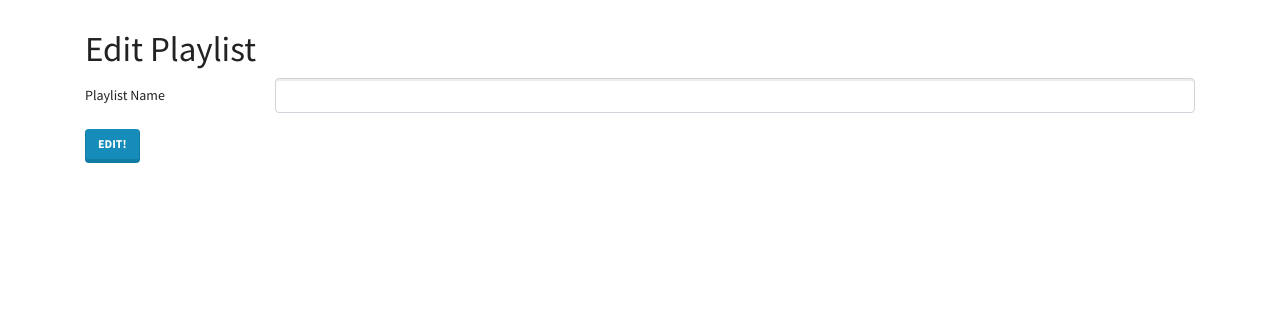
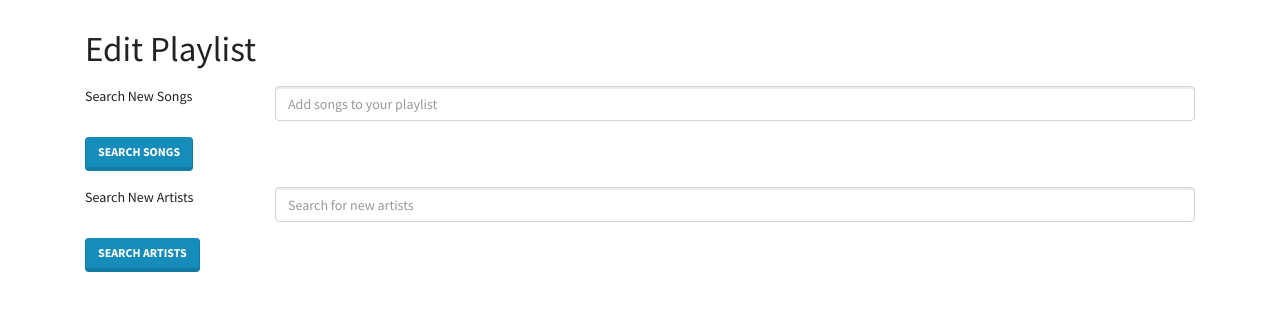
Before and after one commit to joseterrera/capstone-proect-version-2, a Flask app: template templates/playlist/edit.html in a window 1280 px wide. Shown: the part 57-368 px from the top of the page. Run offline with Flask 2, Linux system fonts and the light colour scheme; the template is opened without the code that fills it: values that come from a table or form of the project are taken from there, others are empty; some libraries are stand-ins or nearby versions.

Commit message:
working on form edit

```diff
--- a/app.py
+++ b/app.py
@@ -5,6 +5,7 @@ from flask_debugtoolbar import DebugToolbarExtension
 from models import db, connect_db, Playlist, Song, PlaylistSong, User
 from forms import NewSongForPlaylistForm, SongForm, PlaylistForm, RegisterForm, LoginForm, DeleteForm
 from spotify import spotify
+import requests
 import json
 from api import CLIENT_ID, CLIENT_SECRET
 
@@ -270,15 +271,34 @@ def update_playlist(playlist_id):
         raise Unauthorized()
 
     form = PlaylistForm(obj=playlist)
+    set_spotify_token(session)
+    # test = my_spotify_client.search('all you need is love','track')
+    if request.method == 'POST':
+        req = request.form
+        print('**************************')
+        print('**************************')
+        print('**************************')
 
-    if form.validate_on_submit():
-        playlist.name = form.name.data
+        print('req',req)
+    track = request.form
+    # res = my_spotify_client.get_track('68BTFws92cRztMS1oQ7Ewj')
+    res = my_spotify_client.get_track(track)
 
-        db.session.commit()
+    dataj = json.dumps(res)
+    # data = res.json()
+    # print('***************data**************')
+    # print('***************data**************')
+    # print('***************data******
 
-        return redirect(f"/users/profile/{session['user_id']}")
 
-    return render_template("/playlist/edit.html", form=form, playlist=playlist)
+    # if form.validate_on_submit():
+    #     playlist.name = form.name.data
+
+    #     db.session.commit()
+
+    #     return redirect(f"/users/profile/{session['user_id']}")
+
+    return render_template("/playlist/edit.html", form=form, playlist=playlist, dataj=dataj)
 
 
 @app.route("/playlists/<int:playlist_id>/delete", methods=["POST"])
--- a/forms.py
+++ b/forms.py
@@ -25,6 +25,10 @@ class PlaylistForm(FlaskForm):
     name = StringField("Playlist Name", validators=[InputRequired()])
     # description = StringField('Playlist Description', validators=[InputRequired()])
 
+# class EditPlaylist(FlaskForm):
+#     name = StringField('Edit Playlist Name')
+#     searchSongs = StringField('Search New Songs')
+#     searchArtists = StringField('Search New Artists')
 
 class DeleteForm(FlaskForm):
     """Delete form -- this form is intentionally blank."""
@@ -37,6 +41,7 @@ class SongForm(FlaskForm):
     artist = StringField("Artist Name", validators=[InputRequired()] )
 
 
+
 # DO NOT MODIFY THIS FORM - EVERYTHING YOU NEED IS HERE
 class NewSongForPlaylistForm(FlaskForm):
     """Form for adding a song to playlist."""
--- a/templates/base.html
+++ b/templates/base.html
@@ -23,7 +23,7 @@
 
       {% if 'user_id' in session %}
       <!-- <li class="nav-item"><a class="nav-link" href="/playlists">Playlists</a></li> -->
-      <li class="nav-item"><a class="nav-link" href="/songs">Songs</a></li>
+      <!-- <li class="nav-item"><a class="nav-link" href="/songs">Songs</a></li> -->
 
       <!-- <li class="nav-item"><a class="nav-link" href="/profile">Profile</a></li> -->
       <li class="nav-item ml-auto"><a class="nav-link " href="/logout">Logout</a></li>
--- a/templates/playlist/edit.html
+++ b/templates/playlist/edit.html
@@ -6,7 +6,7 @@
 
 <h1>Edit Playlist</h1>
 
-<form method="POST" action="/playlists/{{ playlist.id }}/update">
+<!-- <form method="POST" action="/playlists/{{ playlist.id }}/update">
 
   {{form.hidden_tag()}}
 
@@ -31,7 +31,30 @@
 
   {% endfor %}
 
-  <button class="btn btn-primary">Edit!</button>
-</form>
+  <button class="btn btn-primary">Edit Playlist name</button>
+</form> -->
+
+
+  <form method="POST" action="/playlists/{{ playlist.id }}/update">
+
+    <div class="form-group row mt-3">
+      <label for="track-search" class="col-sm-2">Search New Songs</label>
+      <div class="col-sm-10">
+        <input class="form-control" id='track-search' type="text" name="track" placeholder="Add songs to your playlist">
+      </div>
+
+    </div>
+
+
+    <button class="btn btn-primary" track-search">Search Songs</button>
+    <div class="form-group row mt-3">
+      <label for="artist-search" class="col-sm-2">Search New Artists</label>
+      <div class="col-sm-10">
+        <input class="form-control" type="text" name="artist" placeholder="Search for new artists" >
+      </div>
+
+    </div>
+    <button class="btn btn-primary" artist-search">Search Artists</button>
+  </form>
 
 {% endblock %}
```
